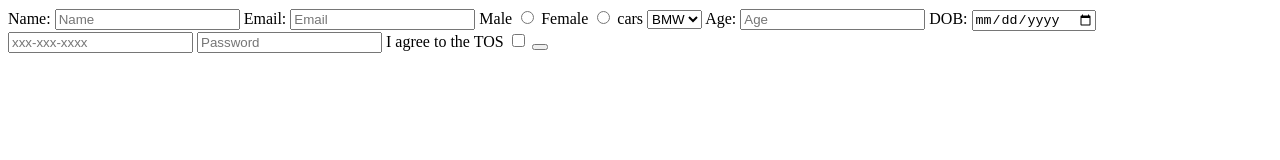
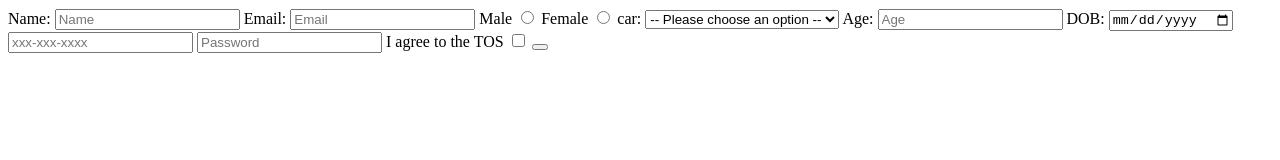
Before and after one commit to acciojob/signup-form-car-Azhaghiri, a website: page main.html in a window 1280 px wide. Drawn offline with Linux system fonts and the light colour scheme.

Commit message:
created a submission

```diff
--- a/main.html
+++ b/main.html
@@ -20,8 +20,9 @@
 		<input  type="radio" id="gender_m" name="gender" required>
 		<label for="gender_f">Female</label>
 		<input type="radio" id="gender_f" name="gender" required>
-			<label for="cars">cars</label>
-        <select placeholder="--plece choose the option--" id="car" required>
+			<label for="car">car:</label>
+        <select id="car" required>
+			<option value="" disabled selected>-- Please choose an option --</option>
 			<option>BMW</option>
 			<option>Audi</option>
 			<option>Tata</option>
```
